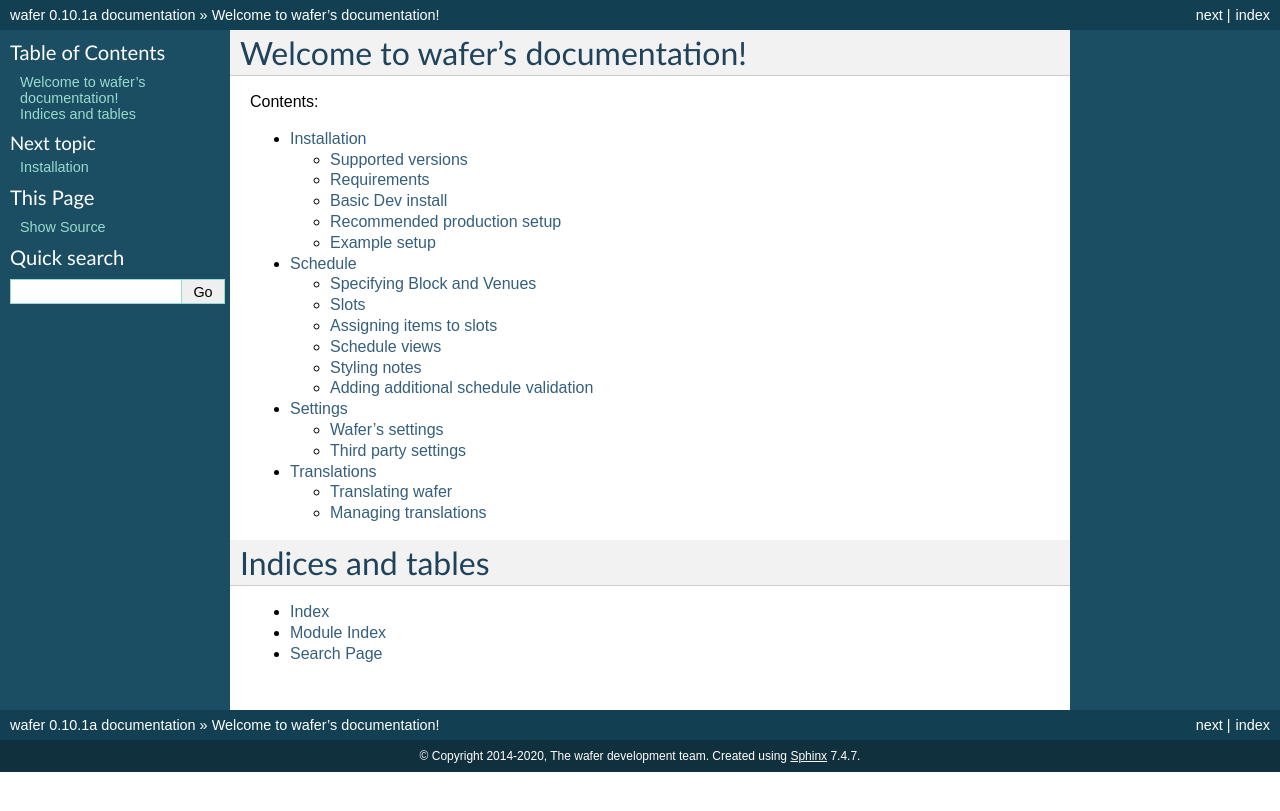
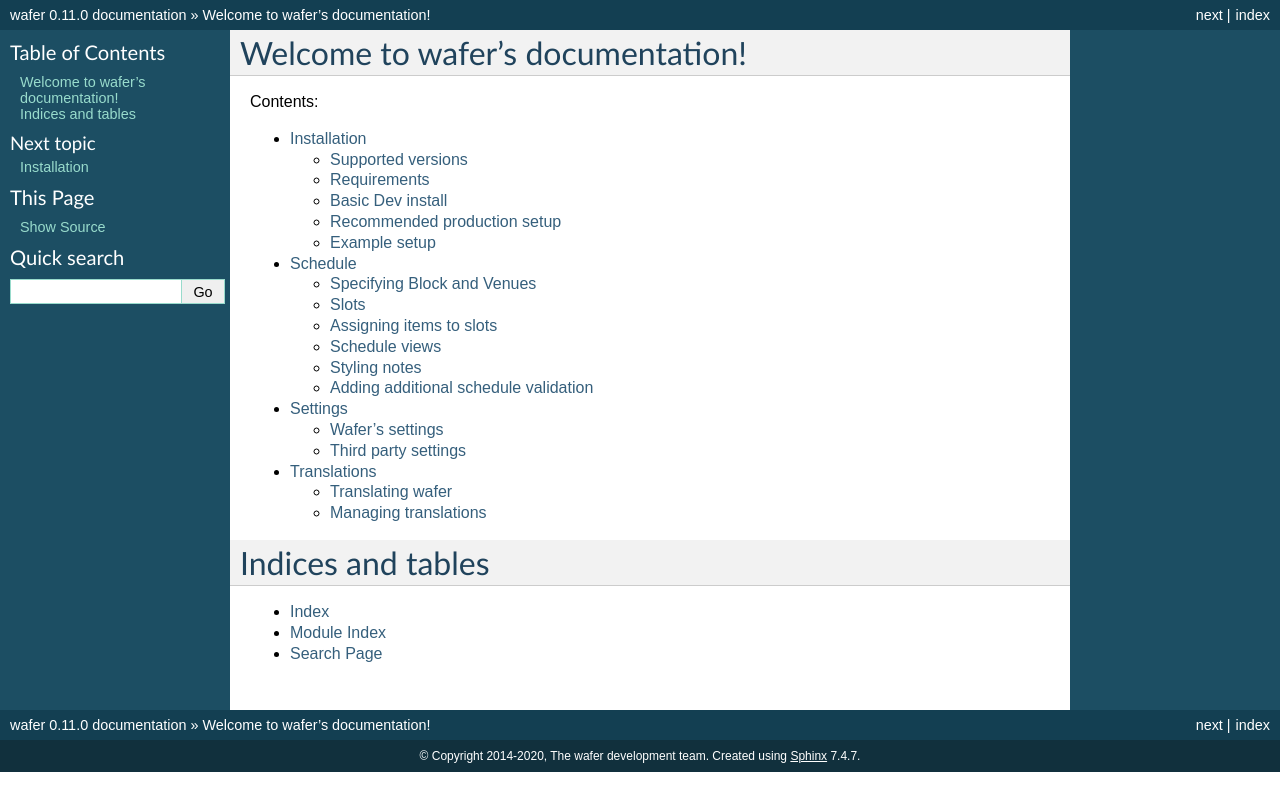
Before and after one commit to CTPUG/wafer, a Sphinx documentation site: the page built from docs/index.rst, in a window 1280 px wide. Shown: the top 811 px of the page. Built offline with Sphinx 7.4.7, drawn with Linux system fonts in a browser that asks for light colours; pages that are not in the unit, such as notebooks, are missing from menus.

Commit message:
Release 0.11.0

```diff
--- a/docs/conf.py
+++ b/docs/conf.py
@@ -48,9 +48,9 @@
 # built documents.
 #
 # The short X.Y version.
-version = '0.10'
+version = '0.11'
 # The full version, including alpha/beta/rc tags.
-release = '0.10.1a'
+release = '0.11.0'
 
 # The language for content autogenerated by Sphinx. Refer to documentation
 # for a list of supported languages.
--- a/setup.py
+++ b/setup.py
@@ -44,7 +44,7 @@
 
 setup(
     name="wafer",
-    version="0.10.1a",
+    version="0.11.0",
     url='http://github.com/CTPUG/wafer',
     license='ISC',
     description="A wafer-thin Django library for running small conferences.",
--- a/wafer/__init__.py
+++ b/wafer/__init__.py
@@ -1,3 +1,3 @@
 """Wafer, a light-weight conference management library for Django."""
 
-__version__ = "0.10.1a"
+__version__ = "0.11.0"
```
